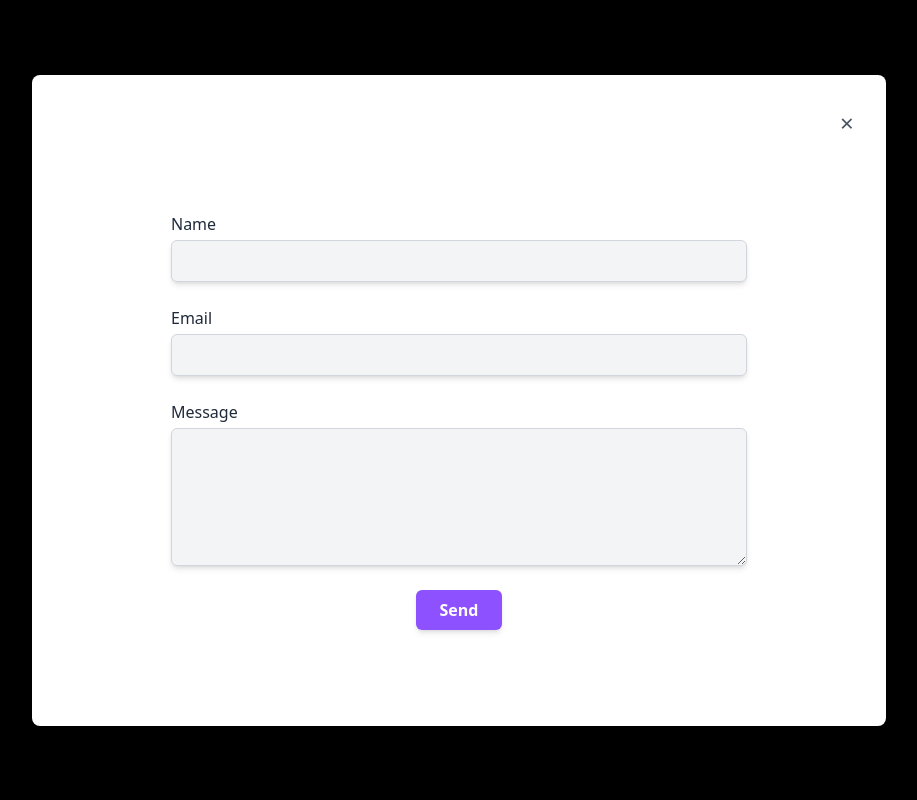
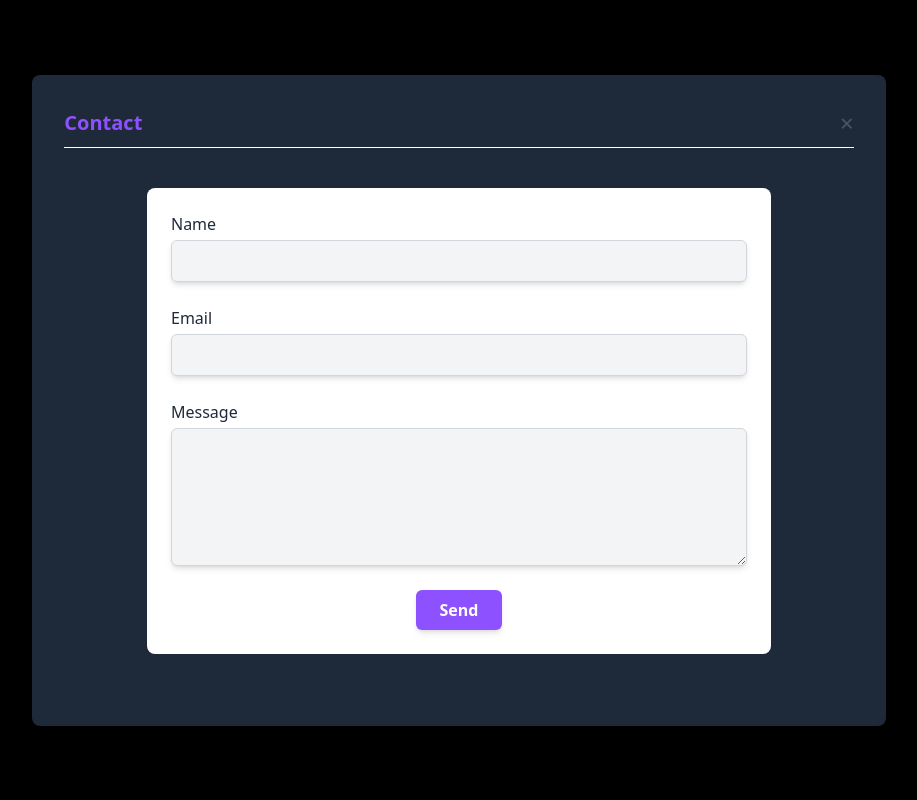
Before and after one commit to yuvrajsharma97/portfolio, a React (Vite) app: page / in a window 1280 px wide. Both pictures are taken after a click on the button "Get in Touch". Shown: the top 800 px of the page, without its empty margins (181-1098 px from the left). Built offline with nearby package versions, Linux system fonts and the light colour scheme.

Commit message:
modal changes1

```diff
--- a/src/components/Modal.jsx
+++ b/src/components/Modal.jsx
@@ -16,21 +16,21 @@ const Modal = ({ isOpen, onClose, title, children, animation }) => {
     <div className="fixed inset-0 flex items-center justify-center z-50 bg-black bg-opacity-50">
       <div
         data-aos={animation} // Apply zoom-in or zoom-out animation
-        className="bg-white dark:bg-gray-800 p-8 rounded-lg shadow-lg w-11/12 md:w-3/4 lg:w-2/3 max-h-[90vh] overflow-hidden flex flex-col">
+        className="bg-gray-800 p-8 rounded-lg shadow-lg w-11/12 md:w-3/4 lg:w-2/3 max-h-[90vh] overflow-hidden flex flex-col">
         {/* Modal Header */}
         <div className="flex justify-between items-center border-b pb-2">
-          <h2 className="text-xl font-semibold dark:text-violet-500">
+          <h2 className="text-xl font-semibold text-violet-500">
             {title}
           </h2>
           <button
             onClick={onClose}
-            className="text-gray-600 cursor-pointer dark:text-gray-300 hover:text-gray-900 dark:hover:text-white text-2xl">
+            className="text-gray-600 cursor-pointer text-gray-300 hover:text-gray-900 hover:text-white text-2xl">
             &times;
           </button>
         </div>
 
         {/* Modal Content with Custom Scrollbar */}
-        <div className="text-gray-800 dark:text-gray-300 overflow-y-auto min-h-96 p-4 custom-scrollbar">
+        <div className="text-gray-800 text-gray-300 overflow-y-auto min-h-96 p-4 custom-scrollbar">
           {children}
         </div>
       </div>
--- a/src/sections/Experience.jsx
+++ b/src/sections/Experience.jsx
@@ -2,7 +2,7 @@ import React from "react";
 
 const experiences = [
   {
-    date: "Sep 2023 – Oct 2024 (Ongoing)",
+    date: "Sep 2023 – Oct 2024",
     title: "MSc Computer Science – University of Sussex, UK",
     description:
       "Modules: Algorithmic Data Science, Python Programming, Systems for Information Management, MSc Individual Project. Built a ticket booking app using Next.js (frontend) and Python (backend), and developed Computer Science Roadmaps entirely with Next.js.",
```
